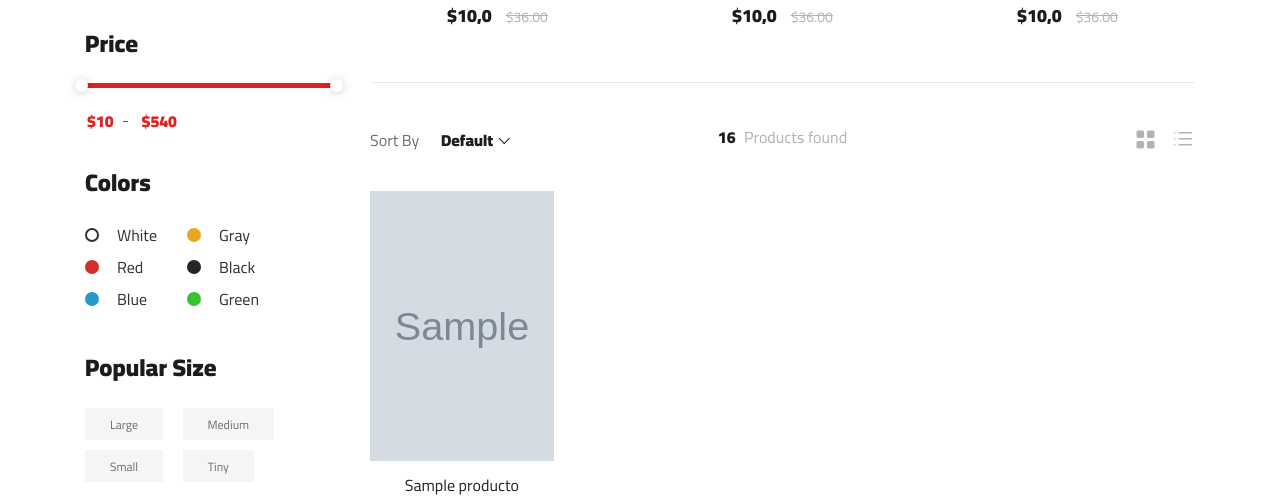
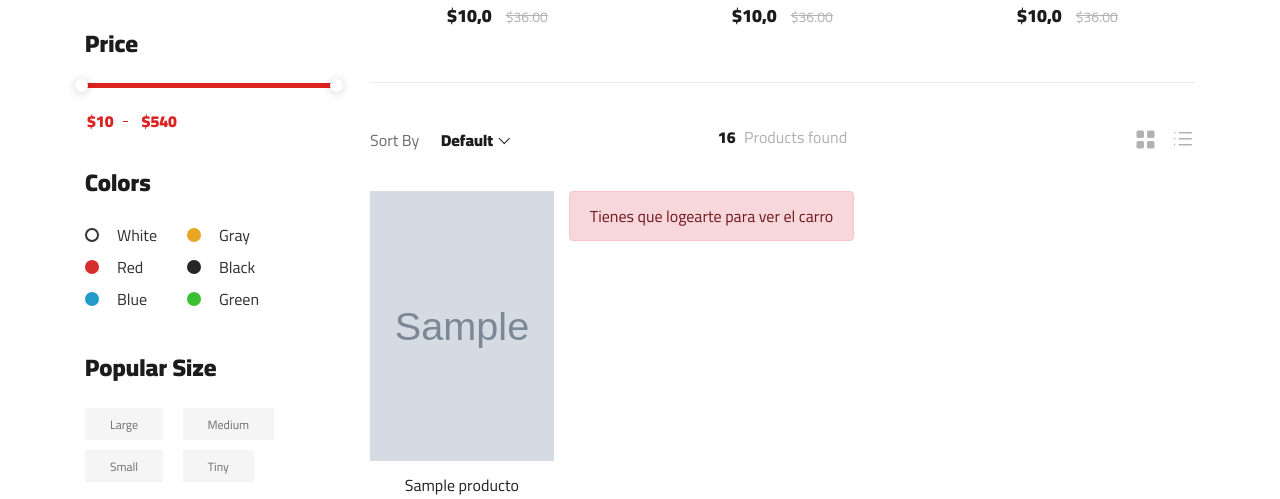
Before and after one commit to gustavohpaez/barberiaWEB, a Django app: page /tienda/ in a window 1280 px wide. Shown: the part 925-1424 px from the top of the page. Run offline with Django 4.2, Linux system fonts and the light colour scheme; tables that the repository leaves empty hold one stand-in row (values such as "Sample post"); grey boxes marked "Sample" are stand-in pictures; some libraries are stand-ins or nearby versions.

Commit message:
Modificamos carro para que solo se vea si estas autenticado

```diff
--- a/carro/context_processors.py
+++ b/carro/context_processors.py
@@ -8,6 +8,7 @@
     if request.user.is_authenticated:
         for key, value in request.session["carro"].items():
             total=total+float(value["precio"])
+
     return {"importe_total_carro":total}
 
 
--- a/tienda/templates/tienda/tienda.html
+++ b/tienda/templates/tienda/tienda.html
@@ -283,7 +283,15 @@
                     {% endfor %}
 
                     <div>
-                        {% include "carro/widget.html" %}
+                        {% if request.user.is_authenticated %}
+
+                            {% include "carro/widget.html" %}
+
+                        {% else %}
+
+                            <div class="alert alert-danger text-center"> Tienes que logearte para ver el carro </div>
+
+                        {% endif %}
                     </div>
 
                 </div>
```
